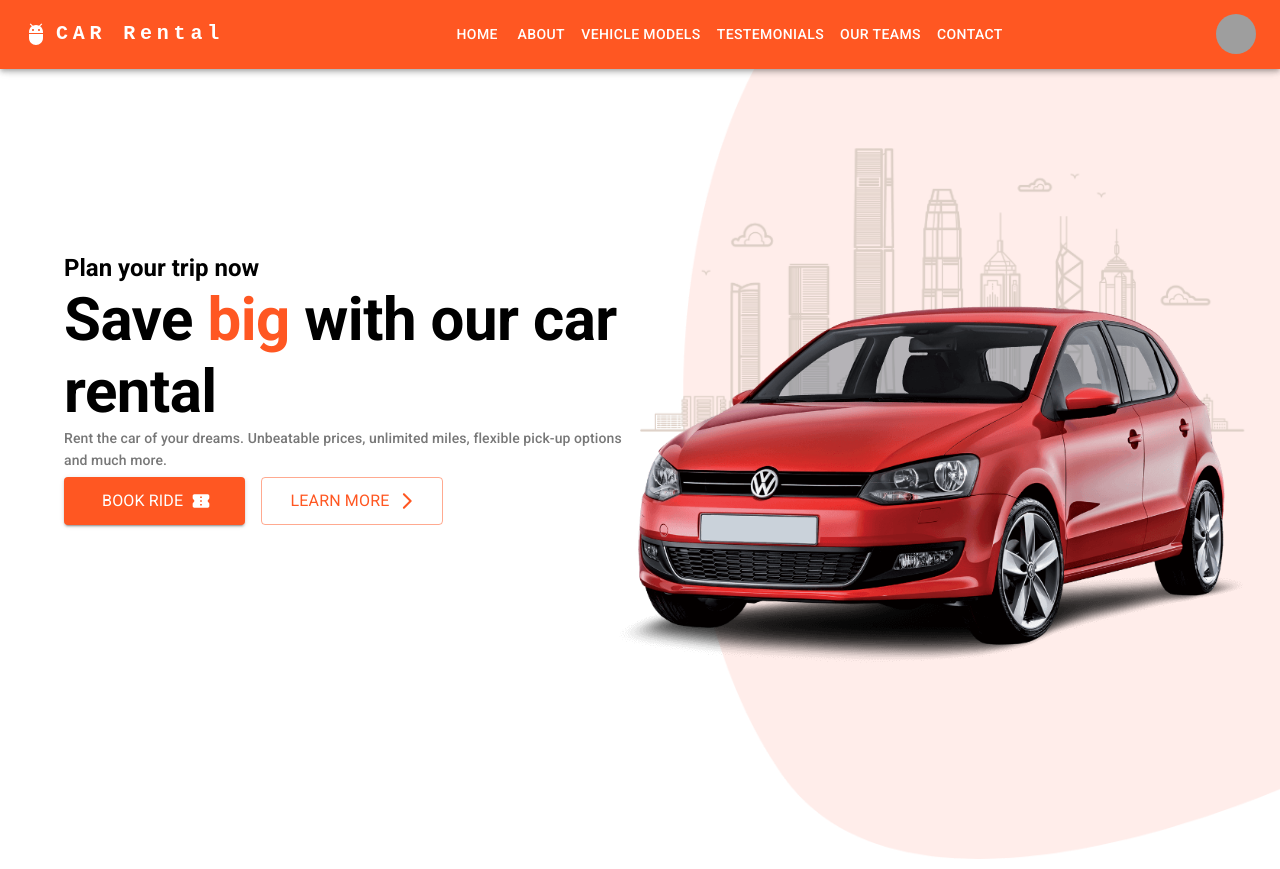
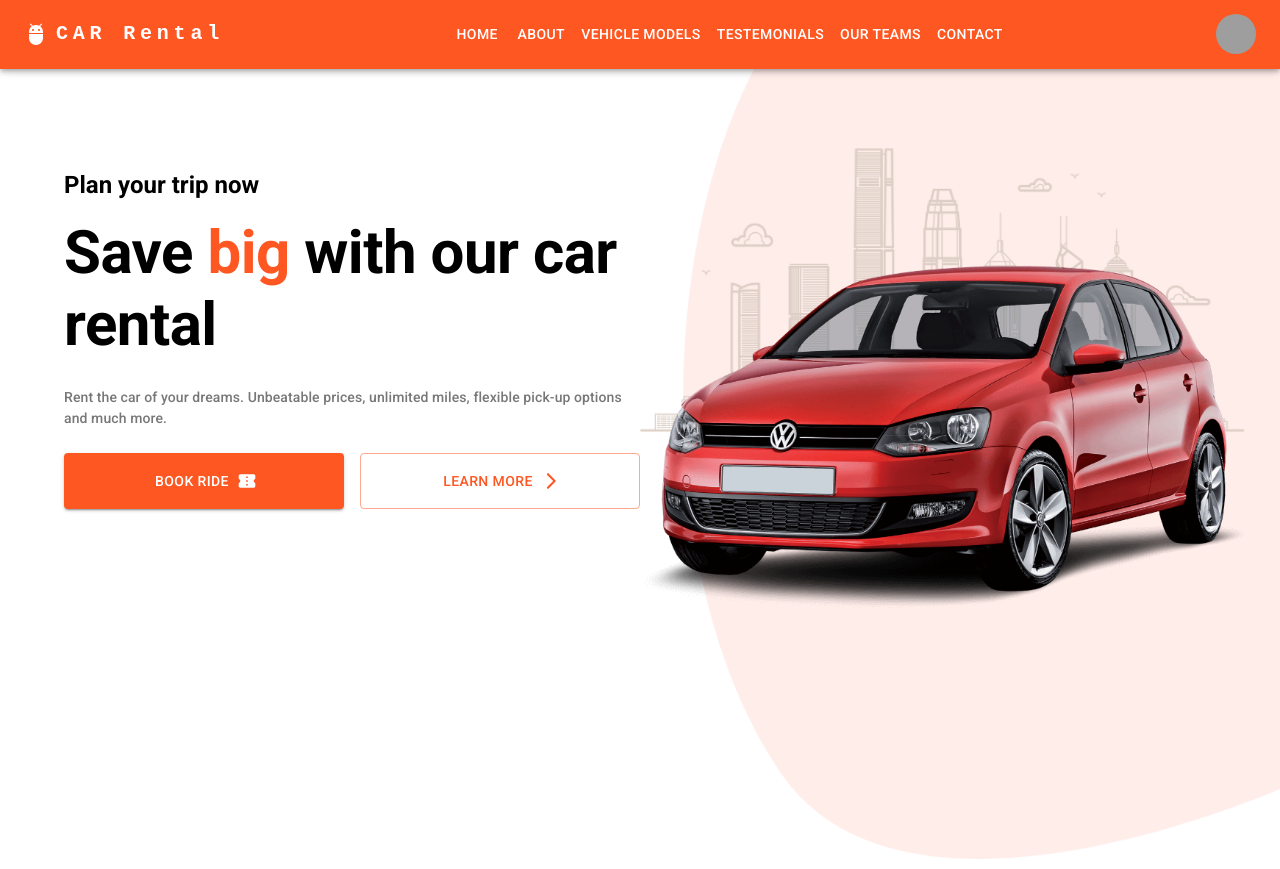
Before and after one commit to jamelle01/car-rental-next-mui, a Next.js app: page / in a window 1280 px wide. Built offline with nearby package versions, Linux system fonts and the light colour scheme; grey boxes are pictures that could not be loaded.

Commit message:
fix hero

```diff
--- a/src/components/Hero.js
+++ b/src/components/Hero.js
@@ -1,22 +1,20 @@
-import { Container, Box, Grid, Typography, Button } from "@mui/material";
-import Image from "next/image";
-import { useMediaQuery } from "@mui/material";
+import {
+  Container,
+  Box,
+  Grid,
+  Typography,
+  Button,
+  useMediaQuery,
+} from "@mui/material";
 import { useTheme } from "@mui/material/styles";
-
-// icon imports
 import ConfirmationNumberRoundedIcon from "@mui/icons-material/ConfirmationNumberRounded";
 import ArrowForwardIosRoundedIcon from "@mui/icons-material/ArrowForwardIosRounded";
 
 const Hero = () => {
   const theme = useTheme();
-  const isMobileView = useMediaQuery("(max-width: 800px)");
+  const isMobileView = useMediaQuery(theme.breakpoints.down("md"));
 
   return (
-    <Container
-      style={{
-        height: "100vh",
-      }}
-    >
     <Grid container>
       <Grid
         item
@@ -24,15 +22,20 @@ const Hero = () => {
         md={6}
         sx={{
           display: "flex",
-            alignItems: "center",
           justifyContent: isMobileView ? "center" : "flex-start",
           height: "80vh",
+          zIndex: 1,
         }}
       >
-          <Box>
+        <Box
+          sx={{
+            margin: isMobileView ? "35px" : 0,
+          }}
+        >
           <Typography
             variant="h5"
             sx={{
+              paddingTop: isMobileView ? "16px" : "100px",
               fontWeight: "bolder",
               textAlign: isMobileView ? "center" : "left",
             }}
@@ -42,6 +45,7 @@ const Hero = () => {
           <Typography
             variant="h2"
             sx={{
+              paddingY: isMobileView ? "8px" : "16px",
               fontWeight: "bolder",
               textAlign: isMobileView ? "center" : "left",
             }}
@@ -53,6 +57,7 @@ const Hero = () => {
             variant="subtitle2"
             gutterBottom
             sx={{
+              paddingY: isMobileView ? "20px" : "10px",
               textAlign: isMobileView ? "center" : "left",
               color: "#777",
             }}
@@ -62,45 +67,50 @@ const Hero = () => {
           </Typography>
           <Grid
             sx={{
+              paddingY: "8px",
               textAlign: isMobileView ? "center" : "left",
               justifyContent: isMobileView ? "center" : "flex-start",
             }}
             container
             spacing={2}
           >
-              <Grid item xs={10} md={4}>
+            <Grid item xs={10} md={6}>
               <Button
                 fullWidth
                 variant="contained"
                 endIcon={<ConfirmationNumberRoundedIcon />}
                 sx={{
-                    height: "48px", // Adjust the height value as needed
-                    paddingTop: "8px", // Add padding to vertically center the text and icon
+                  height: "56px",
+                  paddingTop: "8px",
                   paddingBottom: "8px",
                 }}
               >
-                  <Typography>Book Ride</Typography>
+                <Typography noWrap variant="button">
+                  Book Ride
+                </Typography>
               </Button>
             </Grid>
-              <Grid item xs={10} md={4}>
+            <Grid item xs={10} md={6}>
               <Button
                 fullWidth
                 endIcon={<ArrowForwardIosRoundedIcon />}
                 sx={{
-                    height: "48px", // Adjust the height value as needed
-                    paddingTop: "8px", // Add padding to vertically center the text and icon
+                  height: "56px",
+                  paddingTop: "8px",
                   paddingBottom: "8px",
                 }}
                 variant="outlined"
               >
-                  <Typography >Learn More</Typography>
+                <Typography noWrap variant="button">
+                  Learn More
+                </Typography>
               </Button>
             </Grid>
           </Grid>
         </Box>
       </Grid>
 
-        <Grid item xs={12} md={6}>
+      <Grid item xs={12} md={6} sx={{ zindex: 2 }}>
         <img
           src="/images/hero/hero-bg.png"
           style={{
@@ -112,23 +122,24 @@ const Hero = () => {
             borderRadius: "8px",
             top: "5%",
           }}
+          alt="Hero Background"
         />
         <img
           src="../images/hero/main-car.png"
           style={{
             position: "absolute",
             right: 0,
-              width: isMobileView ? "auto" : "55%",
+            width: isMobileView ? "auto" : "53%",
             height: "auto",
             display: isMobileView ? "none" : "block",
-              top: "50%",
-              transform: "translateY(-30%)",
+            top: "30%",
+            // transform: "translateY(-30%)",
             borderRadius: "8px",
           }}
+          alt="Main Car"
         />
       </Grid>
     </Grid>
-    </Container>
   );
 };
 
--- a/src/components/Navbar.js
+++ b/src/components/Navbar.js
@@ -13,7 +13,14 @@ import Tooltip from "@mui/material/Tooltip";
 import MenuItem from "@mui/material/MenuItem";
 import AdbIcon from "@mui/icons-material/Adb";
 
-const pages = ["Home", "About", "Vehicle Models", "Testemonials", "Our Teams", "Contact"];
+const pages = [
+  "Home",
+  "About",
+  "Vehicle Models",
+  "Testemonials",
+  "Our Teams",
+  "Contact",
+];
 const settings = ["Profile", "Account", "Dashboard", "Logout"];
 
 function ResponsiveAppBar() {
--- a/src/pages/index.js
+++ b/src/pages/index.js
@@ -3,12 +3,13 @@ import Image from 'next/image'
 import { Inter } from 'next/font/google'
 import ResponsiveAppBar from '@/components/Navbar'
 import Hero from '@/components/Hero'
+import { Container } from '@mui/material'
 
 const inter = Inter({ subsets: ['latin'] })
 
 export default function Home() {
   return (
-    <>
+    <Container>
       <Head>
         <title>Create Next App</title>
         <meta name="description" content="Generated by create next app" />
@@ -16,6 +17,6 @@ export default function Home() {
         <link rel="icon" href="/favicon.ico" />
       </Head>
       <Hero/>
-    </>
+    </Container>
   )
 }
```
Lines whose indentation alone changed are shown as unchanged.
